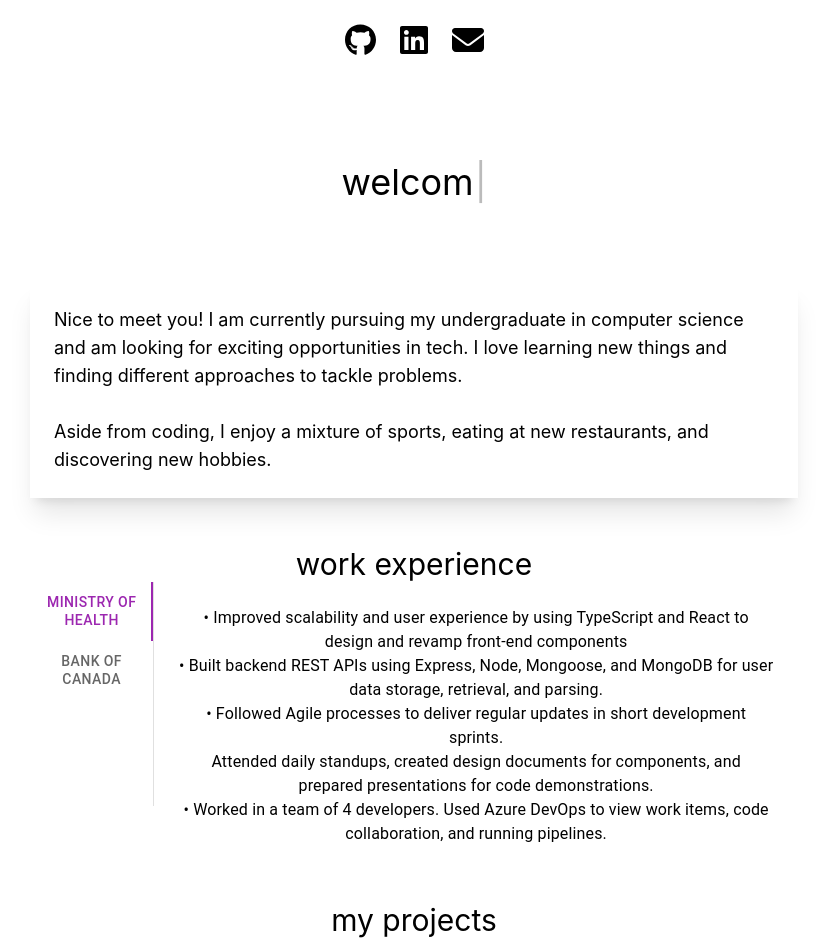
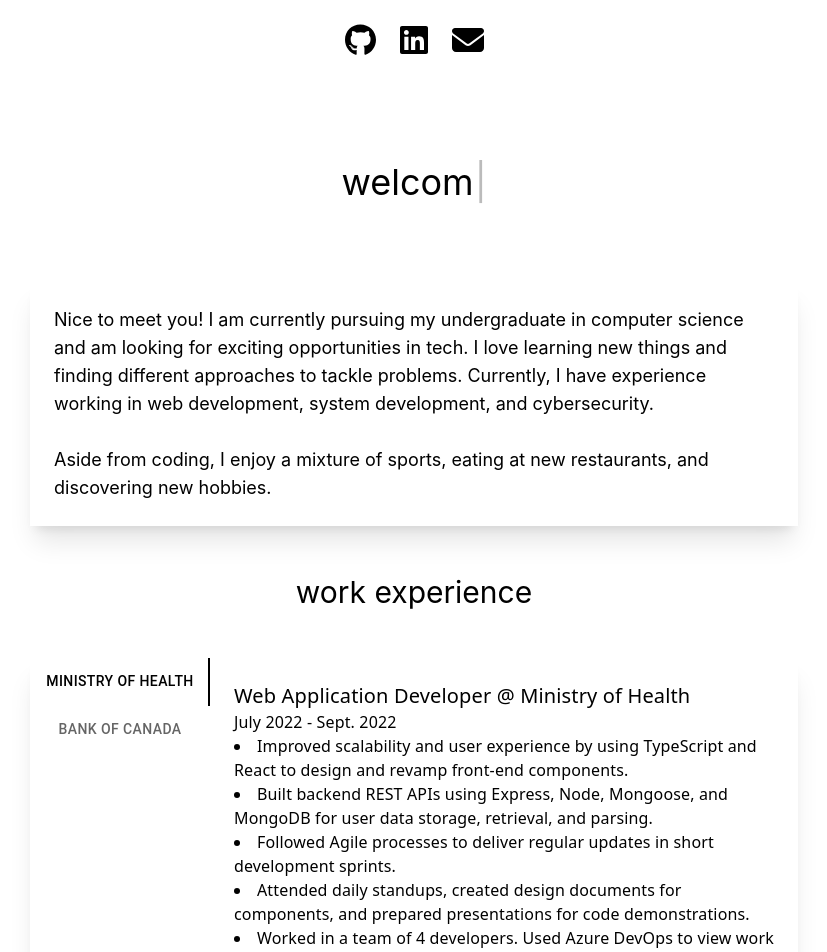
Before and after one commit to bencostas/bencostas.github.io, a React (Create React App) app: page / in a window 1280 px wide. Shown: the top 952 px of the page, without its empty margins (226-1053 px from the left). Built offline with nearby package versions, Linux system fonts and the light colour scheme.

Commit message:
fixed styling for jobs

```diff
--- a/src/Components/JobData.js
+++ b/src/Components/JobData.js
@@ -3,13 +3,22 @@ const Jobs =[
         company: "Ministry of Health",
         title: "Web Application Developer",
         date: "July 2022 - Sept. 2022",
-        desc: "• Improved scalability and user experience by using TypeScript and React to design and revamp front-end components<br>• Built backend REST APIs using Express, Node, Mongoose, and MongoDB for user data storage, retrieval, and parsing.<br>• Followed Agile processes to deliver regular updates in short development sprints.<br>Attended daily standups, created design documents for components, and prepared presentations for code demonstrations.<br>• Worked in a team of 4 developers. Used Azure DevOps to view work items, code collaboration, and running pipelines."
+        desc: [
+            "Improved scalability and user experience by using TypeScript and React to design and revamp front-end components.",
+            "Built backend REST APIs using Express, Node, Mongoose, and MongoDB for user data storage, retrieval, and parsing.",
+            "Followed Agile processes to deliver regular updates in short development sprints.",
+            "Attended daily standups, created design documents for components, and prepared presentations for code demonstrations.",
+            "Worked in a team of 4 developers. Used Azure DevOps to view work items, code collaboration, and running pipelines."
+        ]
     },
     {
         company: "Bank of Canada",
         title: "System Development Intern",
         date: "Sept. 2022 - Dec. 2022",
-        desc: "Developing API Gateways and improving the system architecture of BoC Connect"
+        desc: [
+            "Developing API Gateways and improving the system architecture of BoC Connect",
+            "Followed wireframe documents and implemented changes and corrections to the client using JavaScript"
+        ]
     }
 ]
 
--- a/src/Components/JobTabs.js
+++ b/src/Components/JobTabs.js
@@ -38,7 +38,7 @@ function a11yProps(index) {
     };
 }
 
-export const JobTabs = ({data}) => {
+export const JobTabs = ({ data }) => {
     const [value, setValue] = React.useState(0);
 
     const handleChange = (event, newValue) => {
@@ -46,17 +46,24 @@ export const JobTabs = ({data}) => {
     };
 
     return (
+        <div className='text-lg shadow-xl text-left self-auto w-full md:w-3/5 h-96'>
         <Box
-      sx={{ flexGrow: 1, bgcolor: 'background.paper', display: 'flex', height: 224, ["@media (min-width: 768px)"]: {width: "60%"}}}
+            sx={{ fontFamily: "sans-serif", bgcolor: 'background.paper', display: 'flex', height: "100%", width: "100%"}}
         >
             <Tabs
                 orientation="vertical"
                 variant="scrollable"
                 value={value}
                 onChange={handleChange}
-        textColor="secondary"
                 indicatorColor="secondary"
-        sx={{ borderRight: 1, borderColor: 'divider' }}
+                textColor="inherit"
+                TabIndicatorProps={{
+                    style: {
+                        backgroundColor: "black",
+                    }
+                }}
+                style={{minWidth: "10em"}}
+                sx={{ borderRight: "1px", borderColor: 'divider', textAlign: "left" }}
             >
                 {data.map((tabData, index) => (
                     <Tab
@@ -71,10 +78,21 @@ export const JobTabs = ({data}) => {
                     value={value}
                     index={index}
                 >
-            <div dangerouslySetInnerHTML={{__html:tabData.desc}}></div>
+                    <div className='text-left font-sans text-clip'>
+                        <div className="text-xl font-sans">
+                            {tabData["title"]} @ {tabData["company"]}
+                        </div>
+                        {tabData["date"]}
+
+                        {tabData["desc"].map((d, i) => {
+                            return (<li key={i}>{d}</li>)
+                        })}
+                    </div>
+
                 </TabPanel>
             ))}
         </Box>
+        </div>
     );
 }
 
--- a/src/Components/Jobs.tsx
+++ b/src/Components/Jobs.tsx
@@ -9,6 +9,8 @@ const Work = () => {
         <div className="text-3xl py-12 flex items-center flex-col">
             work experience
 
+        </div>
+        <div className="flex items-center flex-col">
         <JobTabs data={Jobs}/>
         </div>
         </>
--- a/src/Components/MainBody.tsx
+++ b/src/Components/MainBody.tsx
@@ -19,7 +19,8 @@ function MainBody() {
             <div className='text-lg shadow-xl text-left self-auto w-full md:w-3/5 p-6'>
             Nice to meet you! I am currently pursuing my undergraduate in computer science
             and am looking for exciting opportunities in tech. I love learning new things
-            and finding different approaches to tackle problems.
+            and finding different approaches to tackle problems. Currently, I have experience
+            working in web development, system development, and cybersecurity.
             <br/>
             <br/>
             Aside from coding, I enjoy a mixture of sports, eating at new restaurants, and discovering new hobbies.
```
Lines whose indentation alone changed are shown as unchanged.
